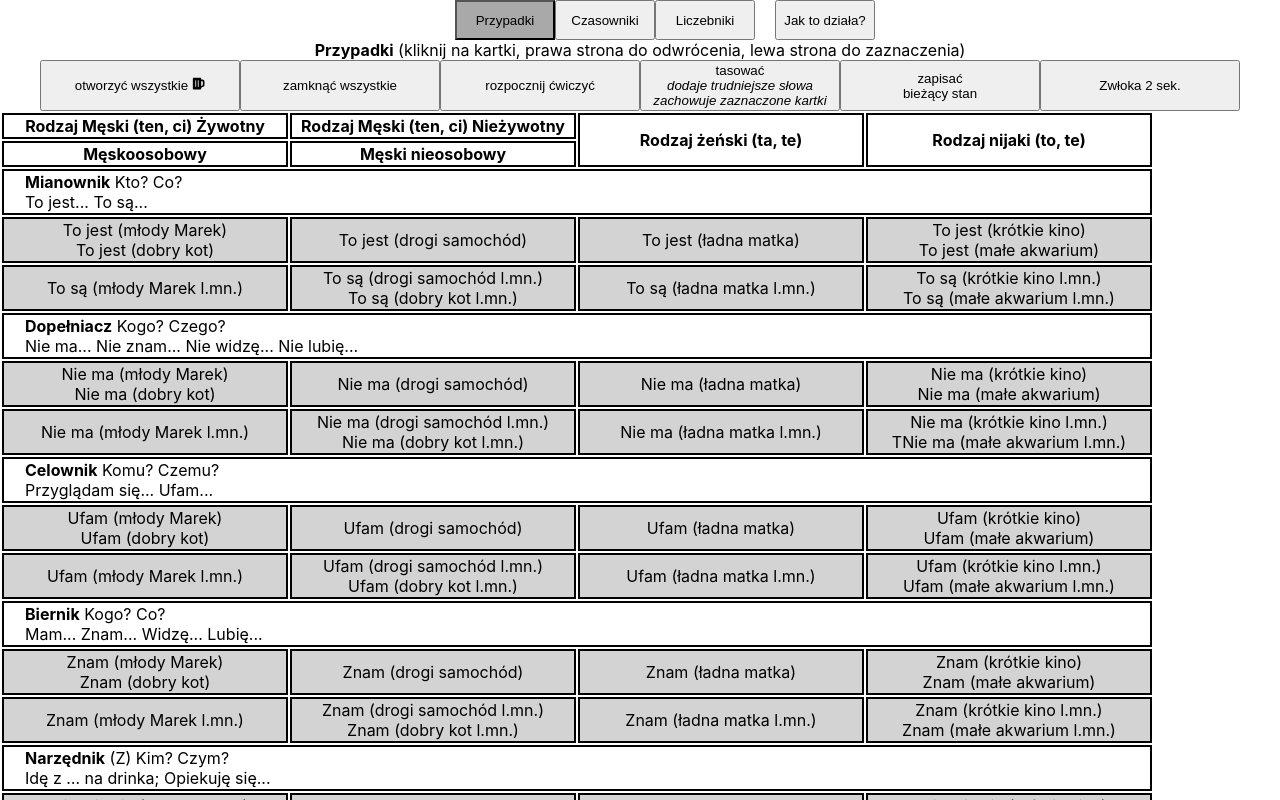
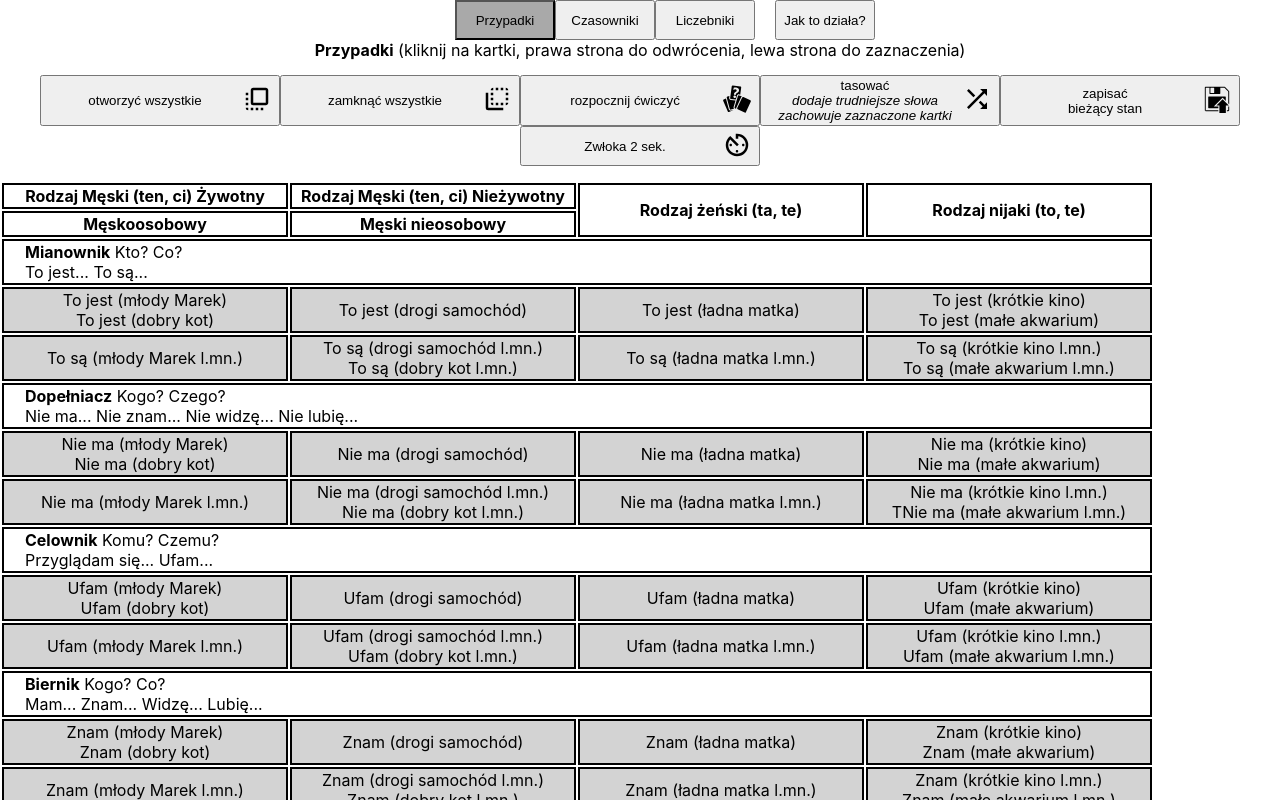
Before and after one commit to IKoshelev/polish-language-kata, a React (Create React App) app: page / in a window 1280 px wide. Shown: the top 800 px of the page. Built offline with nearby package versions, Linux system fonts and the light colour scheme.

Commit message:
icons update

```diff
--- a/src/App.scss
+++ b/src/App.scss
@@ -43,7 +43,22 @@ body {
 
   button {
     min-height: 40px;
-    width: 200px;
+    width: 240px;
+    display: flex;
+    align-items: center;
+
+    div.text {
+      flex-grow: 1;
+    }
+
+    div.icon {
+      flex-grow: 0;
+      svg {
+        width: 30px;
+        height: 30px;
+      }
+    }
+
   }
 }
 
@@ -87,6 +102,14 @@ body {
   }
 }
 
+#verbs,
+#cases,
+#numerals {
+  & > * {
+    margin-bottom: 15px;
+  }
+}
+
 #verbs {
   .table-std {
     tbody {
@@ -110,7 +133,7 @@ body {
     tbody {
       td {
         & > div {
-          min-height: 20px;
+          min-height: 40px;
           width: 280px;
         }
       }
@@ -123,7 +146,7 @@ body {
     tbody {
       td {
         & > div {
-          min-height: 20px;
+          min-height: 40px;
           width: 200px;
         }
       }
--- a/src/App.tsx
+++ b/src/App.tsx
@@ -19,7 +19,7 @@ function getModeFromQS() {
 function setModeToQs(mode: Mode) {
   const searchParams = new URLSearchParams(window.location.search);
   searchParams.set(APP_MODE_KEY, mode);
-  window.location.search = searchParams.toString();
+  window.history.pushState({}, '', `?${searchParams.toString()}`);
 }
 
 function App() {
--- a/src/Cases.tsx
+++ b/src/Cases.tsx
@@ -1,7 +1,8 @@
 import React, { useEffect } from "react";
 import { useImmer } from "use-immer";
 import { attemptGetDataByQSKey, getRandomItem } from "./util";
-import { FaBeer } from "react-icons/fa";
+import { MdAvTimer, MdFlipToBack, MdFlipToFront, MdShuffle } from "react-icons/md";
+import { GiCardRandom, GiLoad, GiSave } from "react-icons/gi";
 import classNames from "classnames";
 
 type Card = {
@@ -1846,7 +1847,10 @@ export function Cases() {
             })
           }
         >
-          otworzyć wszystkie <FaBeer />
+          <div className="text">otworzyć wszystkie</div>
+          <div className="icon">
+            <MdFlipToFront />
+          </div>
         </button>
         <button
           onClick={() =>
@@ -1856,7 +1860,10 @@ export function Cases() {
             })
           }
         >
-          zamknąć wszystkie
+          <div className="text">zamknąć wszystkie</div>
+          <div className="icon">
+            <MdFlipToBack />
+          </div>
         </button>
         <button
           onClick={() =>
@@ -1866,7 +1873,12 @@ export function Cases() {
             })
           }
         >
+          <div className="text">
             {state.randomModeOn ? "przestań ćwiczyć" : "rozpocznij ćwiczyć"}
+          </div>
+          <div className="icon">
+            <GiCardRandom />
+          </div>
         </button>
         <button
           onClick={() =>
@@ -1876,8 +1888,13 @@ export function Cases() {
             })
           }
         >
+          <div className="text">
             tasować <br /> <i>dodaje trudniejsze słowa</i> <br />{" "}
             <i>zachowuje zaznaczone kartki</i>
+          </div>
+          <div className="icon">
+            <MdShuffle />
+          </div>
         </button>
         <button
           onClick={() => {
@@ -1890,8 +1907,13 @@ export function Cases() {
             alert("Stan zapisany.");
           }}
         >
+          <div className="text">
             zapisać <br />
             bieżący stan
+          </div>
+          <div className="icon">
+            <GiSave />
+          </div>
         </button>
         {state.hasSavedData && (
           <button
@@ -1902,8 +1924,13 @@ export function Cases() {
               );
             }}
           >
+            <div className="text">
               załadować <br />
-            zapisany stan
+              bieżący stan
+            </div>
+            <div className="icon">
+              <GiLoad />
+            </div>
           </button>
         )}
         <button
@@ -1917,7 +1944,12 @@ export function Cases() {
             });
           }}
         >
+            <div className="text">
                 Zwłoka {state.timeout / 1000} sek.
+            </div>
+            <div className="icon">
+              <MdAvTimer />
+            </div>
         </button>
       </div>
       <div className="table-container-std">
--- a/src/Numerals.tsx
+++ b/src/Numerals.tsx
@@ -1,6 +1,14 @@
 import classNames from "classnames";
 import React, { useEffect } from "react";
 import { useImmer } from "use-immer";
+import {
+  MdAvTimer,
+  MdFlipToBack,
+  MdFlipToFront,
+  MdShuffle,
+} from "react-icons/md";
+import { GiCardRandom, GiLoad, GiSave } from "react-icons/gi";
+
 import {
   attemptGetDataByQSKey,
   getRandomItem,
@@ -671,7 +679,11 @@ export function Numerals() {
       key={card.textWhenClosed}
     >
       <div>
-        {card.isOpened ? <div>{card.textWhenOpened}</div> : <div>{card.textWhenClosed}</div>}
+        {card.isOpened ? (
+          <div>{card.textWhenOpened}</div>
+        ) : (
+          <div>{card.textWhenClosed}</div>
+        )}
       </div>
     </td>
   );
@@ -690,7 +702,10 @@ export function Numerals() {
             })
           }
         >
-          otworzyć wszystkie
+          <div className="text">otworzyć wszystkie</div>
+          <div className="icon">
+            <MdFlipToFront />
+          </div>
         </button>
         <button
           onClick={() =>
@@ -699,7 +714,10 @@ export function Numerals() {
             })
           }
         >
-          zamknąć wszystkie
+          <div className="text">zamknąć wszystkie</div>
+          <div className="icon">
+            <MdFlipToBack />
+          </div>
         </button>
         <button
           onClick={() =>
@@ -709,7 +727,12 @@ export function Numerals() {
             })
           }
         >
-          {state.randomModeOn ? "przestań ćwiczyć" : "rozpocznij ćwiczyć"}
+          <div className="text">
+            {state.randomModeOn ? "przestań ćwiczyć" : "rozpocznij ćwiczyć"}
+          </div>
+          <div className="icon">
+            <GiCardRandom />
+          </div>
         </button>
         <button
           onClick={() => {
@@ -719,8 +742,12 @@ export function Numerals() {
             });
           }}
         >
-          tasować <br />
-          <i>zachowuje zaznaczone kartki</i>
+          <div className="text">
+            tasować <br /> <i>zachowuje zaznaczone kartki</i>
+          </div>
+          <div className="icon">
+            <MdShuffle />
+          </div>
         </button>
         <button
           onClick={() => {
@@ -736,9 +763,13 @@ export function Numerals() {
             alert("Stan zapisany.");
           }}
         >
-          zapisać
-          <br />
-          bieżący stan
+          <div className="text">
+            zapisać <br />
+            bieżący stan
+          </div>
+          <div className="icon">
+            <GiSave />
+          </div>
         </button>
         {state.hasSavedData && (
           <button
@@ -750,9 +781,13 @@ export function Numerals() {
               );
             }}
           >
-            załadować
-            <br />
-            zapisany stan
+            <div className="text">
+              załadować <br />
+              bieżący stan
+            </div>
+            <div className="icon">
+              <GiLoad />
+            </div>
           </button>
         )}
         <button
@@ -765,7 +800,10 @@ export function Numerals() {
             });
           }}
         >
-          Zwłoka {state.timeout / 1000} sek.
+          <div className="text">Zwłoka {state.timeout / 1000} sek.</div>
+          <div className="icon">
+            <MdAvTimer />
+          </div>
         </button>
       </div>
       <div>
@@ -784,9 +822,7 @@ export function Numerals() {
               }
             >
               {section.name}
-              <span>
-                {section.active === true ? "✔️" : " "}
-              </span>
+              <span>{section.active === true ? "✔️" : " "}</span>
             </div>
           );
         })}
--- a/src/Verbs.tsx
+++ b/src/Verbs.tsx
@@ -1,6 +1,13 @@
 import classNames from "classnames";
 import React, { useEffect } from "react";
 import { useImmer } from "use-immer";
+import {
+  MdAvTimer,
+  MdFlipToBack,
+  MdFlipToFront,
+  MdShuffle,
+} from "react-icons/md";
+import { GiCardRandom, GiLoad, GiSave } from "react-icons/gi";
 import {
   attemptGetDataByQSKey,
   entries,
@@ -839,7 +846,10 @@ export function Verbs() {
             })
           }
         >
-          otworzyć wszystkie
+          <div className="text">otworzyć wszystkie</div>
+          <div className="icon">
+            <MdFlipToFront />
+          </div>
         </button>
         <button
           onClick={() =>
@@ -848,7 +858,10 @@ export function Verbs() {
             })
           }
         >
-          zamknąć wszystkie
+          <div className="text">zamknąć wszystkie</div>
+          <div className="icon">
+            <MdFlipToBack />
+          </div>
         </button>
         <button
           onClick={() =>
@@ -858,7 +871,12 @@ export function Verbs() {
             })
           }
         >
-          {state.randomModeOn ? "przestań ćwiczyć" : "rozpocznij ćwiczyć"}
+          <div className="text">
+            {state.randomModeOn ? "przestań ćwiczyć" : "rozpocznij ćwiczyć"}
+          </div>
+          <div className="icon">
+            <GiCardRandom />
+          </div>
         </button>
         <button
           onClick={() => {
@@ -871,8 +889,12 @@ export function Verbs() {
             });
           }}
         >
-          tasować <br />
-          <i>zachowuje zaznaczone kartki</i>
+          <div className="text">
+            tasować <br /> <i>zachowuje zaznaczone kartki</i>
+          </div>
+          <div className="icon">
+            <MdShuffle />
+          </div>
         </button>
         <button
           onClick={() => {
@@ -885,9 +907,13 @@ export function Verbs() {
             alert("Stan zapisany.");
           }}
         >
-          zapisać
-          <br />
-          bieżący stan
+          <div className="text">
+            zapisać <br />
+            bieżący stan
+          </div>
+          <div className="icon">
+            <GiSave />
+          </div>
         </button>
         {state.hasSavedData && (
           <button
@@ -898,9 +924,13 @@ export function Verbs() {
               );
             }}
           >
-            załadować
-            <br />
-            zapisany stan
+            <div className="text">
+              załadować <br />
+              bieżący stan
+            </div>
+            <div className="icon">
+              <GiLoad />
+            </div>
           </button>
         )}
         <button
@@ -913,7 +943,10 @@ export function Verbs() {
             });
           }}
         >
-          Zwłoka {state.timeout / 1000} sek.
+          <div className="text">Zwłoka {state.timeout / 1000} sek.</div>
+          <div className="icon">
+            <MdAvTimer />
+          </div>
         </button>
       </div>
       <div>
@@ -931,9 +964,7 @@ export function Verbs() {
               }
             >
               {k}
-              <span>
-                {state.activeSections[k] === true ? "✔️" : " "}
-              </span>
+              <span>{state.activeSections[k] === true ? "✔️" : " "}</span>
             </div>
           );
         })}
```
Lines whose indentation alone changed are shown as unchanged.
